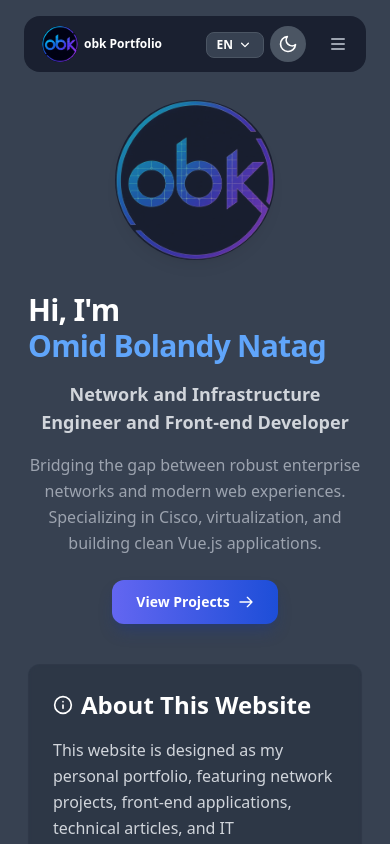
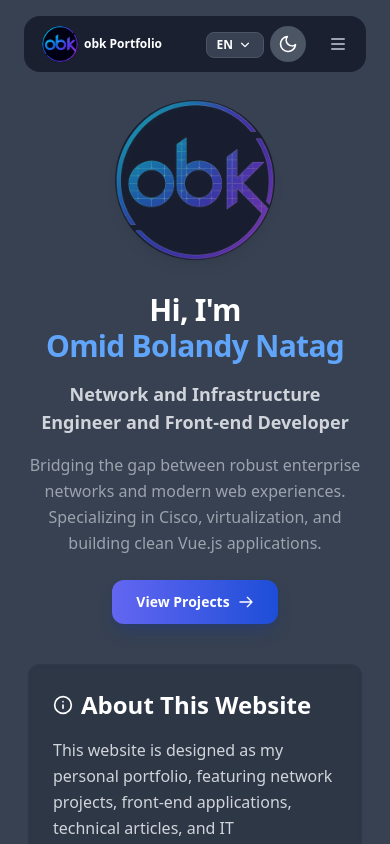
Before and after one commit to omidbolandy/obkworks, a Vue app: page / in a window 390 px wide. Shown: the top 844 px of the page. Built offline with nearby package versions, Linux system fonts and the light colour scheme; a small style sheet from the web is missing.

Commit message:
fix: center hero text on mobile

```diff
--- a/src/views/Home.vue
+++ b/src/views/Home.vue
@@ -6,14 +6,14 @@
     <section
       class="flex flex-col-reverse md:flex-row items-center justify-between gap-8 pt-4 md:pt-10">
       <div class="flex-1 space-y-4 text-center md:text-left rtl:md:text-right">
-        <div class="flex flex-wrap items-baseline gap-x-3">
+        <div class="flex flex-wrap items-baseline gap-x-3 justify-center md:justify-start">
           <p class="text-3xl font-extrabold tracking-tight sm:text-5xl">
             {{ $t("home.hero.hi") }}
           </p>
           <h1 class="text-3xl font-extrabold tracking-tight sm:text-5xl">
             <span class="text-blue-600 dark:text-blue-400">{{ $t("home.hero.name") }} </span>
           </h1>
-          <p class="text-3xl font-extrabold tracking-tight sm:text-5xl" v-if="$i18n.locale === 'fa'">
+          <p class="text-3xl font-extrabold tracking-tight sm:text-5xl w-full text-center md:w-auto md:text-left rtl:md:text-right" v-if="$i18n.locale === 'fa'">
             {{ $t("home.hero.name1") }}
           </p>
         </div>
```
